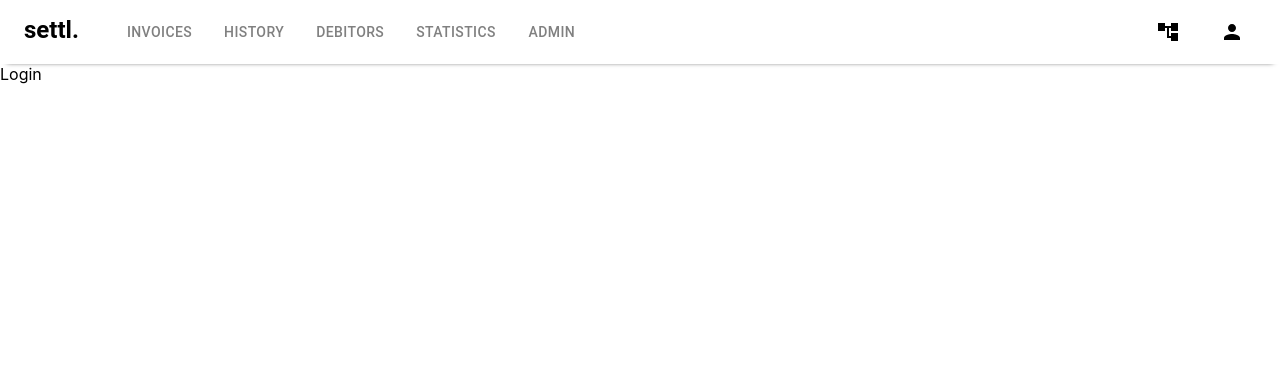
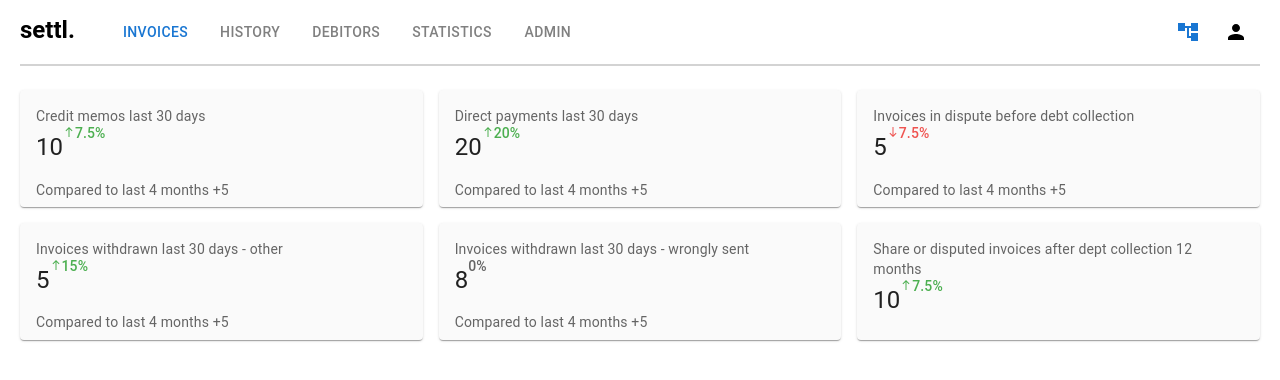
Before and after one commit to azhebeliev/settl, a React (Create React App) app: page /invoices in a window 1280 px wide. Before the commit this address led to /login. Shown: the top 380 px of the page. Built offline with nearby package versions, Linux system fonts and the light colour scheme.

Commit message:
add auth context

```diff
--- a/src/App.tsx
+++ b/src/App.tsx
@@ -1,33 +1,17 @@
 import { BrowserRouter, Navigate, Route, Routes } from 'react-router-dom';
 import './App.css';
 import { AdminRoleGuard } from './auth/AdminRoleGuard';
+import { AuthProvider } from './auth/AuthContext';
 import { AuthGuard } from './auth/AuthGuard';
-import { useAuthHook } from './auth/AuthHook';
 import { Layout } from './layout/Layout';
+import { InvoicesView } from './views/InvoicesView';
 
 function App() {
-  const {
-    isAuthenticated,
-    role,
-    handleLogin,
-    handleLogout,
-    checkAuth,
-    authInProgress,
-  } = useAuthHook();
-
   return (
+    <AuthProvider>
       <BrowserRouter>
         <Routes>
-        <Route
-          path='/'
-          element={
-            <Layout
-              handleLogout={handleLogout}
-              isAuthenticated={isAuthenticated}
-              role={'admin'}
-            />
-          }
-        >
+          <Route path='/' element={<Layout />}>
             <Route index element={<Navigate to='/invoices' replace />} />
 
             <Route path='login' element={<div>Login</div>} />
@@ -35,15 +19,15 @@ function App() {
             <Route
               path='invoices'
               element={
-              <AuthGuard isAuthenticated={isAuthenticated}>
-                <div>Invoices</div>
+                <AuthGuard>
+                  <InvoicesView />
                 </AuthGuard>
               }
             />
             <Route
               path='history'
               element={
-              <AuthGuard isAuthenticated={isAuthenticated}>
+                <AuthGuard>
                   <div>History</div>
                 </AuthGuard>
               }
@@ -51,7 +35,7 @@ function App() {
             <Route
               path='debitors'
               element={
-              <AuthGuard isAuthenticated={isAuthenticated}>
+                <AuthGuard>
                   <div>Debitors</div>
                 </AuthGuard>
               }
@@ -59,7 +43,7 @@ function App() {
             <Route
               path='statistics'
               element={
-              <AuthGuard isAuthenticated={isAuthenticated}>
+                <AuthGuard>
                   <div>Statistics</div>
                 </AuthGuard>
               }
@@ -68,8 +52,8 @@ function App() {
             <Route
               path='admin'
               element={
-              <AuthGuard isAuthenticated={isAuthenticated}>
-                <AdminRoleGuard role={'admin'}>
+                <AuthGuard>
+                  <AdminRoleGuard>
                     <div>Admin</div>
                   </AdminRoleGuard>
                 </AuthGuard>
@@ -78,6 +62,7 @@ function App() {
           </Route>
         </Routes>
       </BrowserRouter>
+    </AuthProvider>
   );
 }
 
--- a/src/auth/AdminRoleGuard.tsx
+++ b/src/auth/AdminRoleGuard.tsx
@@ -1,13 +1,10 @@
 import { Alert, AlertTitle, Box, Button, Stack } from '@mui/material';
+import { useContext } from 'react';
 import { Link, useNavigate } from 'react-router-dom';
+import { AuthContext } from './AuthContext';
 
-export function AdminRoleGuard({
-  role,
-  children,
-}: {
-  role: string;
-  children: JSX.Element;
-}) {
+export function AdminRoleGuard({ children }: { children: JSX.Element }) {
+  const { role } = useContext(AuthContext);
   const navigate = useNavigate();
   if (role !== 'admin') {
     return (
@@ -19,7 +16,9 @@ export function AdminRoleGuard({
           <Button onClick={() => navigate('/invoices', { replace: true })}>
             Cancel
           </Button>
-          <Button href='/login' LinkComponent={Link}>Login</Button>
+          <Button href='/login' LinkComponent={Link}>
+            Login
+          </Button>
         </Stack>
       </Box>
     );
--- a/src/auth/AuthHook.ts
+++ b/src/auth/AuthContext.tsx
@@ -1,11 +1,20 @@
-import { useEffect, useState } from 'react';
+import { createContext, useEffect, useState } from 'react';
 
-export function useAuthHook() {
+const AuthContext = createContext({
+  isAuthenticated: false,
+  role: '',
+  login: (username: string, password: string) => {},
+  logout: () => {},
+  checkAuth: () => {},
+  authInProgress: true,
+});
+
+const AuthProvider = ({ children }: { children: JSX.Element }) => {
   const [isAuthenticated, setIsAuthenticated] = useState(false);
   const [authInProgress, setAuthInProgress] = useState(true);
   const [role, setRole] = useState('');
 
-  const handleLogin = async (username: string, password: string) => {
+  const login = async (username: string, password: string) => {
     const response = await fetch('/api/login', {
       method: 'POST',
       headers: {
@@ -23,7 +32,7 @@ export function useAuthHook() {
     }
   };
 
-  const handleLogout = async () => {
+  const logout = async () => {
     // const response = await fetch('/api/logout', {
     //   method: 'POST',
     //   credentials: 'include',
@@ -42,9 +51,14 @@ export function useAuthHook() {
     //   credentials: 'include',
     // });
     const response = { ok: true };
+    await new Promise((resolve, reject) => {
+      setTimeout(() => {
         if (response.ok) {
           setIsAuthenticated(true);
+          resolve('');
         }
+      }, 1000);
+    });
     setAuthInProgress(false);
   };
 
@@ -52,12 +66,20 @@ export function useAuthHook() {
     checkAuth();
   }, []);
 
-  return {
+  return (
+    <AuthContext.Provider
+      value={{
         isAuthenticated,
         role,
-    handleLogin,
-    handleLogout,
+        login,
+        logout,
         checkAuth,
         authInProgress,
+      }}
+    >
+      {children}
+    </AuthContext.Provider>
+  );
 };
-}
+
+export { AuthProvider, AuthContext };
--- a/src/auth/AuthGuard.tsx
+++ b/src/auth/AuthGuard.tsx
@@ -1,13 +1,18 @@
+import { Typography } from '@mui/material';
+import { useContext } from 'react';
 import { Navigate, useLocation } from 'react-router-dom';
+import { AuthContext } from './AuthContext';
 
 export function AuthGuard({
-  isAuthenticated,
+  //isAuthenticated,
   children,
 }: {
-  isAuthenticated: boolean;
+  //isAuthenticated: boolean;
   children: JSX.Element;
 }) {
+  const { isAuthenticated, authInProgress } = useContext(AuthContext);
   const location = useLocation();
+  if (authInProgress) return <Typography variant='h5'>AuthChecking</Typography>;
 
   if (!isAuthenticated) {
     return <Navigate to='/login' state={{ from: location }} replace />;
--- /dev/null
+++ b/src/components/InfoCard.tsx
@@ -0,0 +1,79 @@
+import NorthIcon from '@mui/icons-material/North';
+import SouthIcon from '@mui/icons-material/South';
+import { Card, CardContent, Stack, Typography } from '@mui/material';
+import { grey } from '@mui/material/colors';
+
+export function InfoCard({
+  title,
+  value,
+  percentValue,
+  percentTendency,
+  valueTendency,
+}: {
+  title: string;
+  value?: number;
+  percentTendency: number;
+  valueTendency?: number;
+  percentValue?: number;
+}) {
+  const defineColor = (value: number) => {
+    if (value === 0) return 'text.secondary';
+    if (value > 0) return 'success.light';
+    else return 'error.light';
+  };
+
+  const defineArrow = (value: number) => {
+    if (value === 0) return <></>;
+    if (value > 0) return <NorthIcon sx={{ fontSize: '12px' }} />;
+    else return <SouthIcon sx={{ fontSize: '12px' }} />;
+  };
+  const defineDigit = (value: number) => {
+    if (value === 0) return '';
+    if (value > 0) return '+';
+    else return '-';
+  };
+
+  return (
+    <Card sx={{ backgroundColor: grey[50], height: '100%' }}>
+      <CardContent sx={{ height: '80%' }}>
+        <Stack height={'100%'} direction={'column'} justifyContent={'space-between'}>
+          <div>
+            <Typography
+              gutterBottom
+              variant='body2'
+              component='div'
+              color='text.secondary'
+            >
+              {title}
+            </Typography>
+
+            <Stack direction='row'>
+              <Typography variant='h5'>{value || percentValue}</Typography>
+              <Typography
+                mt={-1}
+                variant='subtitle2'
+                color={defineColor(percentTendency)}
+              >
+                {defineArrow(percentTendency)}
+                {Math.abs(percentTendency)}
+                {'%'}
+              </Typography>
+            </Stack>
+          </div>
+          {valueTendency && (
+            <Typography
+              position={'relative'}
+              bottom={0}
+              variant='body2'
+              component='div'
+              color='text.secondary'
+            >
+              Compared to last 4 months {defineDigit(valueTendency)}
+              {valueTendency}
+            </Typography>
+          )}
+        </Stack>
+      </CardContent>
+    </Card>
+  );
+}
--- a/src/components/NavBar.tsx
+++ b/src/components/NavBar.tsx
@@ -16,11 +16,11 @@ import { NavLink } from 'react-router-dom';
 export function NavBar({
   isAuthenticated,
   isAdmin,
-  handleLogout,
+  logout,
 }: {
   isAuthenticated: boolean;
   isAdmin: boolean;
-  handleLogout: () => Promise<void>;
+  logout: () => void;
 }) {
   const [anchorEl, setAnchorEl] = useState<null | HTMLElement>(null);
   const open = Boolean(anchorEl);
@@ -47,9 +47,10 @@ export function NavBar({
     <AppBar
       position='static'
       color='transparent'
-      sx={{ boxShadow: '0 5px 5px -7px ' }}
+      //sx={{ boxShadow: '0 5px 5px -8px ' }}
+      sx={{ borderBottom: '2px solid lightgrey', boxShadow: 'none' }}
     >
-      <Toolbar>
+      <Toolbar disableGutters>
         <Stack direction='row' spacing={2} sx={{ textTransform: 'none' }}>
           <Typography
             fontWeight={600}
@@ -61,6 +62,9 @@ export function NavBar({
             settl.
           </Typography>
 
+          {isAuthenticated && (
+            <>
+              {' '}
               <Button>
                 <NavLink to='/invoices' style={defineLinkStyle}>
                   Invoices
@@ -86,10 +90,12 @@ export function NavBar({
                   Admin
                 </NavLink>
               </Button>
+            </>
+          )}
         </Stack>
-        <Stack direction='row' spacing={2} sx={{ marginLeft: 'auto' }}>
+        <Stack direction='row' sx={{ marginLeft: 'auto' }}>
           <IconButton size='large' color='inherit'>
-            <AccountTreeIcon />
+            <AccountTreeIcon color='primary' />
           </IconButton>
           <IconButton
             id='auth-icon'
@@ -124,7 +130,7 @@ export function NavBar({
             >
               <MenuItem
                 onClick={() => {
-                  handleLogout();
+                  logout();
                   handleClose();
                 }}
               >
--- a/src/layout/Layout.tsx
+++ b/src/layout/Layout.tsx
@@ -1,23 +1,20 @@
+import { useContext } from 'react';
 import { Outlet } from 'react-router-dom';
+import { AuthContext } from '../auth/AuthContext';
 import { NavBar } from '../components/NavBar';
 
-export function Layout({
-  isAuthenticated,
-  role,
-  handleLogout,
-}: {
-  isAuthenticated: boolean;
-  role: string;
-  handleLogout: () => Promise<void>;
-}) {
+export function Layout() {
+  const { isAuthenticated, role, logout } = useContext(AuthContext);
   return (
     <>
-      <NavBar
-        handleLogout={handleLogout}
-        isAuthenticated={isAuthenticated}
-        isAdmin={role === 'admin'}
-      />
-      <Outlet />
+      <div style={{ padding: '0 20px 20px 20px' }}>
+        <NavBar
+          logout={logout}
+          isAuthenticated={isAuthenticated}
+          isAdmin={role === 'admin'}
+        />
+        <Outlet />
+      </div>
     </>
   );
 }
--- /dev/null
+++ b/src/mock/mockInvoices.ts
@@ -0,0 +1,43 @@
+export const mockedCards: {
+    title: string;
+    value?: number;
+    percentTendency: number;
+    valueTendency?: number;
+    percentValue?: number;
+  }[] = [
+    {
+      title: 'Credit memos last 30 days',
+      value: 10,
+      percentTendency: 7.5,
+      valueTendency: 5,
+    },
+    {
+      title: 'Direct payments last 30 days',
+      value: 20,
+      percentTendency: 20,
+      valueTendency: 5,
+    },
+    {
+      title: 'Invoices in dispute before debt collection',
+      value: 5,
+      percentTendency: -7.5,
+      valueTendency: 5,
+    },
+    {
+      title: 'Invoices withdrawn last 30 days - other',
+      value: 5,
+      percentTendency: 15,
+      valueTendency: 5,
+    },
+    {
+      title: 'Invoices withdrawn last 30 days - wrongly sent',
+      value: 8,
+      percentTendency: 0,
+      valueTendency: 5,
+    },
+    {
+      title: 'Share or disputed invoices after dept collection 12 months',
+      percentValue: 10,
+      percentTendency: 7.5,
+    },
+  ];
--- /dev/null
+++ b/src/views/InvoicesView.tsx
@@ -0,0 +1,13 @@
+import { InvoicesGraphSection } from './invoices/InvoicesGraphSection';
+import { InvoicesInfoCardsSection } from './invoices/InvoicesInfoCardsSection';
+import { InvoicesTableSection } from './invoices/InvoicesTableSection';
+
+export function InvoicesView() {
+  return (
+    <>
+      <InvoicesInfoCardsSection />
+      <InvoicesGraphSection />
+      <InvoicesTableSection />
+    </>
+  );
+}
--- /dev/null
+++ b/src/views/invoices/InvoicesGraphSection.tsx
@@ -0,0 +1,3 @@
+export function InvoicesGraphSection() {
+    return <></>
+}
--- /dev/null
+++ b/src/views/invoices/InvoicesInfoCardsSection.tsx
@@ -0,0 +1,17 @@
+import { Grid } from '@mui/material';
+import { InfoCard } from '../../components/InfoCard';
+import { mockedCards } from '../../mock/mockInvoices';
+
+export function InvoicesInfoCardsSection() {
+  return (
+    <>
+      <Grid spacing={2} container={true} mt={1}>
+        {mockedCards.map((data, index) => (
+          <Grid key={index} item xs={6} md={4} xl={2}>
+            <InfoCard {...data} />
+          </Grid>
+        ))}
+      </Grid>
+    </>
+  );
+}
--- /dev/null
+++ b/src/views/invoices/InvoicesTableSection.tsx
@@ -0,0 +1,3 @@
+export function InvoicesTableSection() {
+    return <></>
+}
```
Lines whose indentation alone changed are shown as unchanged.
